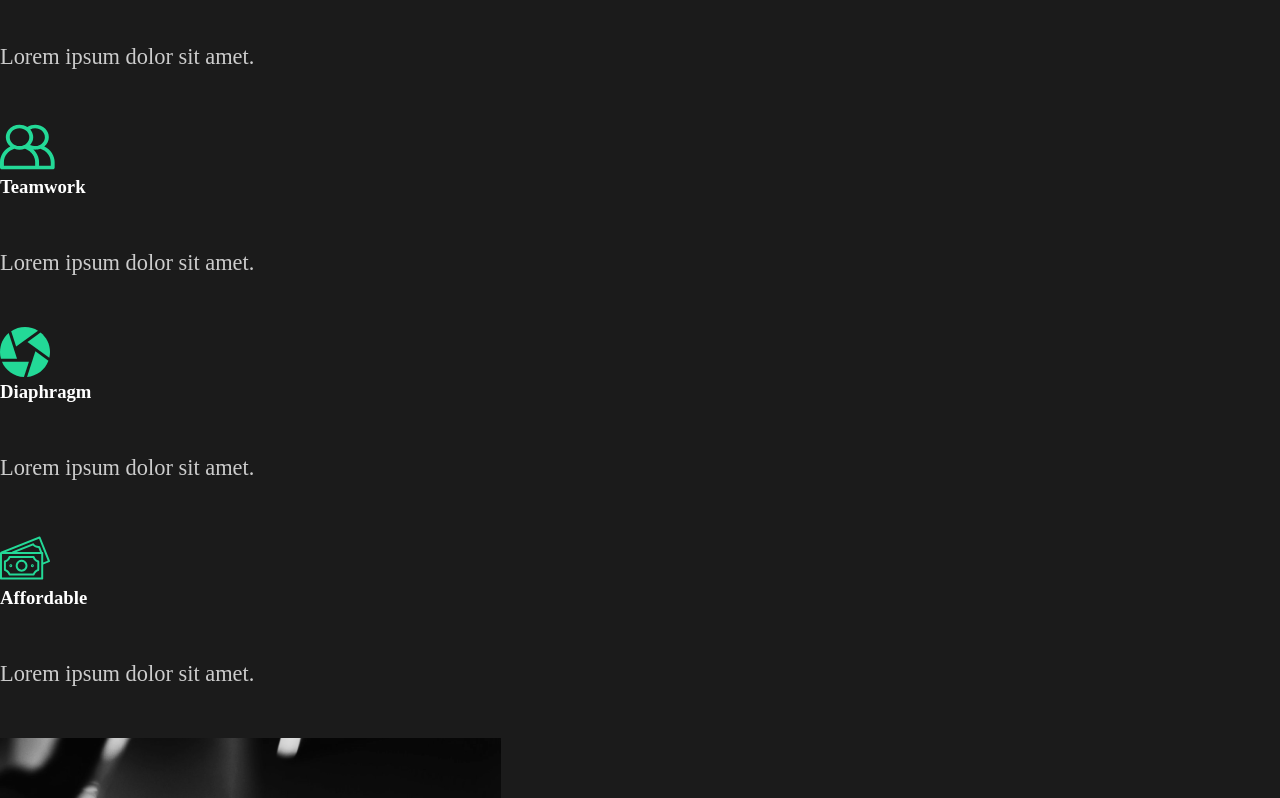
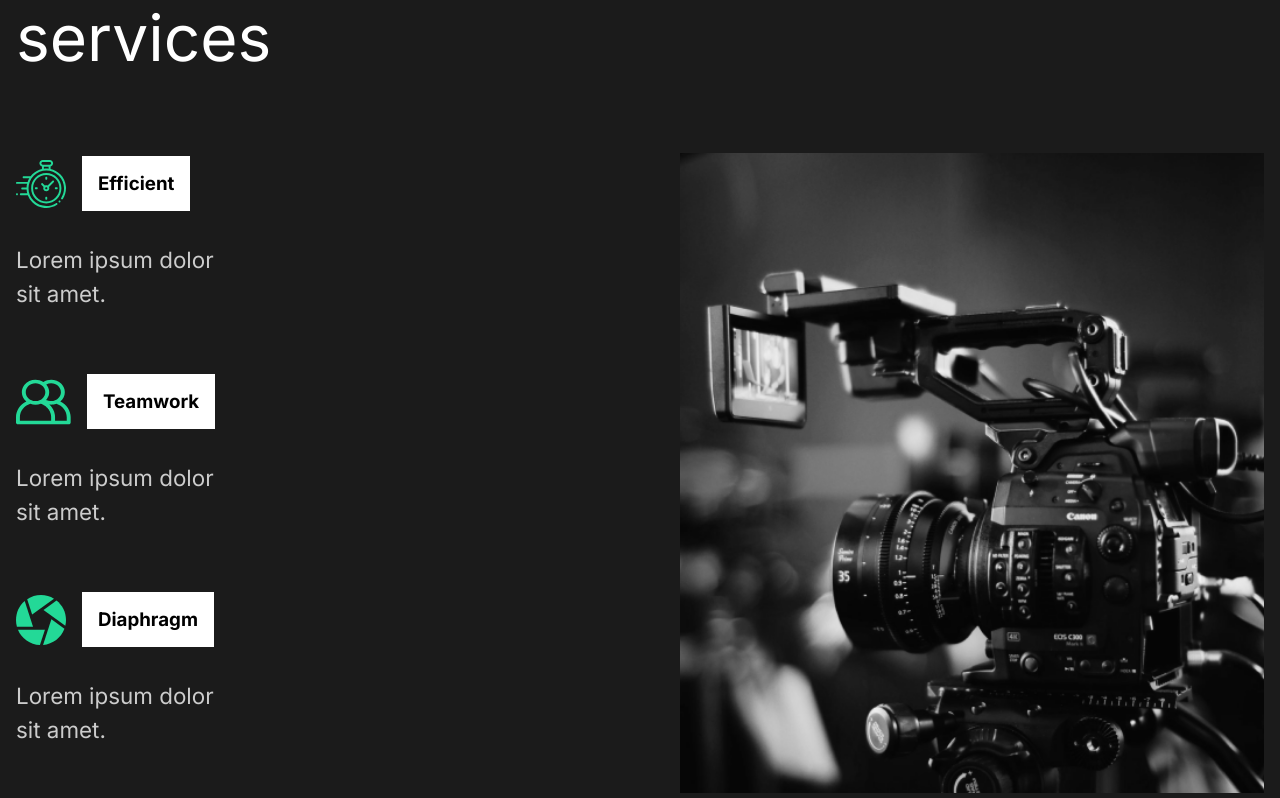
Before and after one commit to NicolasOsadnikGit/the-creative-course-capture, a React (Create React App) app: page / in a window 1280 px wide. Shown: the part 962-1760 px from the top of the page. Built offline with nearby package versions, Linux system fonts and the light colour scheme.

Commit message:
6. Styling Services Section

```diff
--- a/public/index.html
+++ b/public/index.html
@@ -8,6 +8,12 @@
     <meta
       name="description"
       content="Web site created using create-react-app"
+    />
+    <link rel="preconnect" href="https://fonts.googleapis.com" />
+    <link rel="preconnect" href="https://fonts.gstatic.com" crossorigin />
+    <link
+      href="https://fonts.googleapis.com/css2?family=Inter:wght@400;700&family=Lato:wght@400;700&family=Lobster&display=swap"
+      rel="stylesheet"
     />
     <link rel="apple-touch-icon" href="%PUBLIC_URL%/logo192.png" />
     <!--
--- a/src/components/AboutSection.js
+++ b/src/components/AboutSection.js
@@ -2,6 +2,13 @@
 import home1 from '../img/home1.png';
 // Styled
 import styled from 'styled-components';
+
+import {
+  StyledAbout,
+  StyledDescription,
+  StyledImage,
+  StyledHide,
+} from '../styles';
 
 const AboutSection = () => {
   return (
@@ -33,36 +40,4 @@
   );
 };
 
-// Styled Components
-const StyledAbout = styled.div`
-  min-height: 90vh;
-  display: flex;
-  align-items: center;
-  justify-content: space-between;
-  padding: 5rem 1rem;
-  color: white;
-`;
-
-const StyledDescription = styled.div`
-  flex: 1;
-  padding-right: 5rem;
-  h2 {
-    font-weight: lighter;
-  }
-`;
-
-const StyledImage = styled.div`
-  flex: 1;
-  overflow: hidden;
-  img {
-    width: 100%;
-    height: 80vh;
-    object-fit: cover;
-  }
-`;
-
-const StyledHide = styled.div`
-  overflow: hidden;
-`;
-
 export default AboutSection;
--- a/src/components/GlobalStyle.js
+++ b/src/components/GlobalStyle.js
@@ -9,6 +9,7 @@
 
 body {
     background: #1b1b1b;
+    font-family: "Inter", sans-serif;
 }
 
 button {
@@ -20,6 +21,7 @@
     background: transparent;
     color: white;
     transition: all 0.5s ease;
+    font-family: "Inter", sans-serif;
     &:hover {
         background-color: #23d997;
         color: white;
--- a/src/components/ServicesSection.js
+++ b/src/components/ServicesSection.js
@@ -6,47 +6,82 @@
 import teamwork from '../img/teamwork.svg';
 import home2 from '../img/home2.png';
 
+// Styled
+import { StyledAbout, StyledDescription, StyledImage } from '../styles';
+import styled from 'styled-components';
+
 const ServicesSection = () => {
   return (
-    <div className='services'>
-      <div className='description'>
+    <StyledServices>
+      <StyledDescription>
         <h2>
           High <span>quaility</span> services
         </h2>
-        <div className='card'>
+        <StyledCards>
+          <Card>
             <div className='icon'>
               <img src={clock} alt='clock' />
               <h3>Efficient</h3>
             </div>
             <p>Lorem ipsum dolor sit amet.</p>
-        </div>
-        <div className='card'>
+          </Card>
+          <Card>
             <div className='icon'>
               <img src={teamwork} alt='teamwork' />
               <h3>Teamwork</h3>
             </div>
             <p>Lorem ipsum dolor sit amet.</p>
-        </div>
-        <div className='card'>
+          </Card>
+          <Card>
             <div className='icon'>
               <img src={diaphragm} alt='diaphragm' />
               <h3>Diaphragm</h3>
             </div>
             <p>Lorem ipsum dolor sit amet.</p>
-        </div>
-        <div className='card'>
+          </Card>
+          <Card>
             <div className='icon'>
               <img src={money} alt='money' />
               <h3>Affordable</h3>
             </div>
             <p>Lorem ipsum dolor sit amet.</p>
-        </div>
-      </div>
-      <div className='image'>
+          </Card>
+        </StyledCards>
+      </StyledDescription>
+      <StyledImage>
         <img src={home2} alt='home2' />
-      </div>
-    </div>
+      </StyledImage>
+    </StyledServices>
   );
 };
 
+const StyledServices = styled(StyledAbout)`
+  h2 {
+    padding-bottom: 5rem;
+  }
+  p {
+    width: 70%;
+    padding: 2rem 0rem 4rem 0rem;
+  }
+`;
+
+const StyledCards = styled.div`
+  display: flex;
+  flex-wrap: wrap;
+`;
+
+const Card = styled.div`
+  flex-basis: 20rem;
+  .icon {
+    display: flex;
+    align-items: center;
+  }
+  h3 {
+    margin-left: 1rem;
+    background: white;
+    color: black;
+    padding: 1rem;
+  }
+`;
+
 export default ServicesSection;
--- /dev/null
+++ b/src/styles.js
@@ -0,0 +1,33 @@
+// Styled Components
+import styled from 'styled-components';
+
+export const StyledAbout = styled.div`
+  min-height: 90vh;
+  display: flex;
+  align-items: center;
+  justify-content: space-between;
+  padding: 5rem 1rem;
+  color: white;
+`;
+
+export const StyledDescription = styled.div`
+  flex: 1;
+  padding-right: 5rem;
+  h2 {
+    font-weight: lighter;
+  }
+`;
+
+export const StyledImage = styled.div`
+  flex: 1;
+  overflow: hidden;
+  img {
+    width: 100%;
+    height: 80vh;
+    object-fit: cover;
+  }
+`;
+
+export const StyledHide = styled.div`
+  overflow: hidden;
+`;
```
Lines whose indentation alone changed are shown as unchanged.
